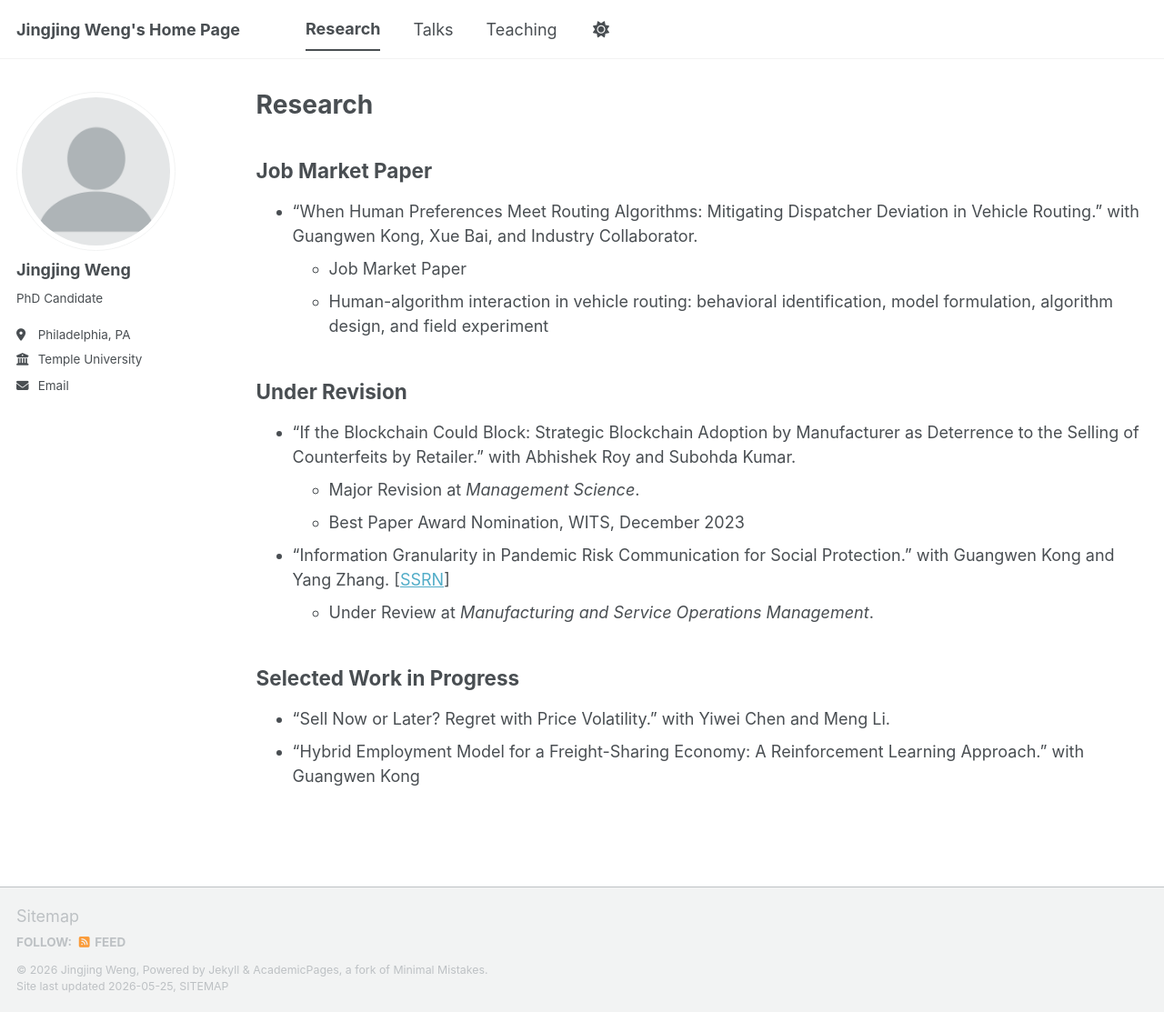
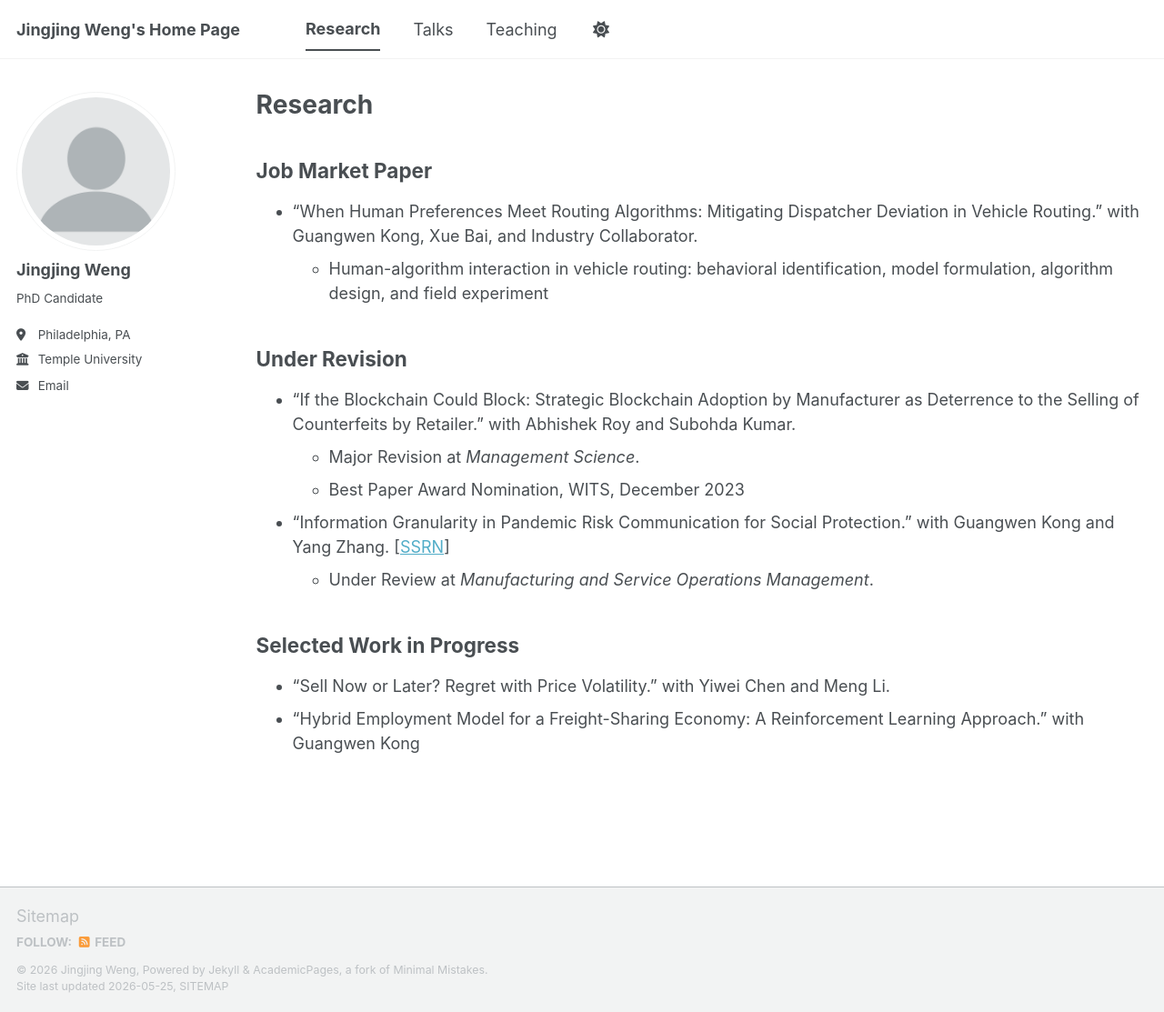
Before and after one commit to JingjingWeng/JingjingWeng.github.io, a Jekyll site: the page built from _pages/publications.md, in a window 1280 px wide and 1113 px high. Shown: the whole window at 91% size. Built offline with Jekyll 4.4.1, drawn with Linux system fonts in a browser that asks for light colours; a script bundle is joined from its source files by our own code; library files that are not in the unit come from our copies.

Commit message:
Update publications.md

```diff
--- a/_pages/publications.md
+++ b/_pages/publications.md
@@ -13,7 +13,6 @@ author_profile: true
 
 ## Job Market Paper
 * "When Human Preferences Meet Routing Algorithms: Mitigating Dispatcher Deviation in Vehicle Routing." with Guangwen Kong, Xue Bai, and Industry Collaborator.
-  * Job Market Paper
   * Human-algorithm interaction in vehicle routing: behavioral identification, model formulation, algorithm design, and field experiment
 
 ## Under Revision
```
